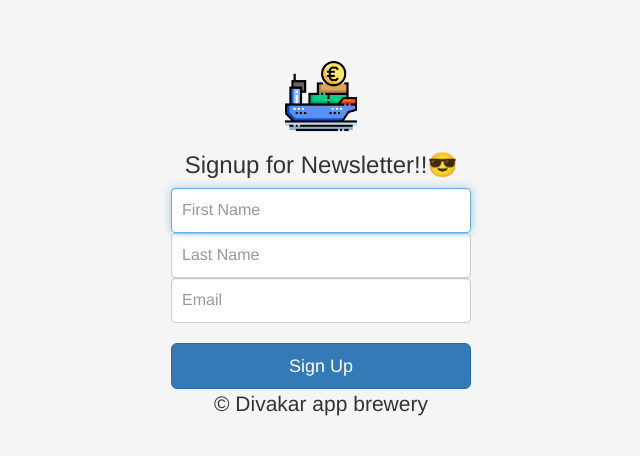
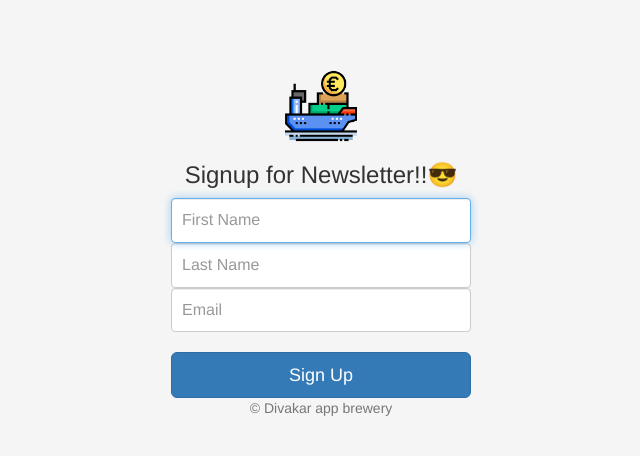
Before and after one commit to joshvareigns1998/NewsLetterSignupApp, a website: page index.html in a window 1280 px wide. Shown: the part 151-607 px from the top of the page, without its empty margins (319-959 px from the left). Drawn offline with nearby package versions, Linux system fonts and the light colour scheme.

Commit message:
final version- paragraph class

```diff
--- a/index.html
+++ b/index.html
@@ -33,7 +33,7 @@
 
       <button class="btn btn-lg btn-primary btn-block" type="submit">Sign Up</button>
 
-      <p class="lead">© Divakar app brewery</p>
+      <p class="mt-5 mb-3 text-muted">© Divakar app brewery</p>
     </form>
   </body>
 </html>
```
Also changed, not shown: public/styles.css (line endings or trailing spaces).
